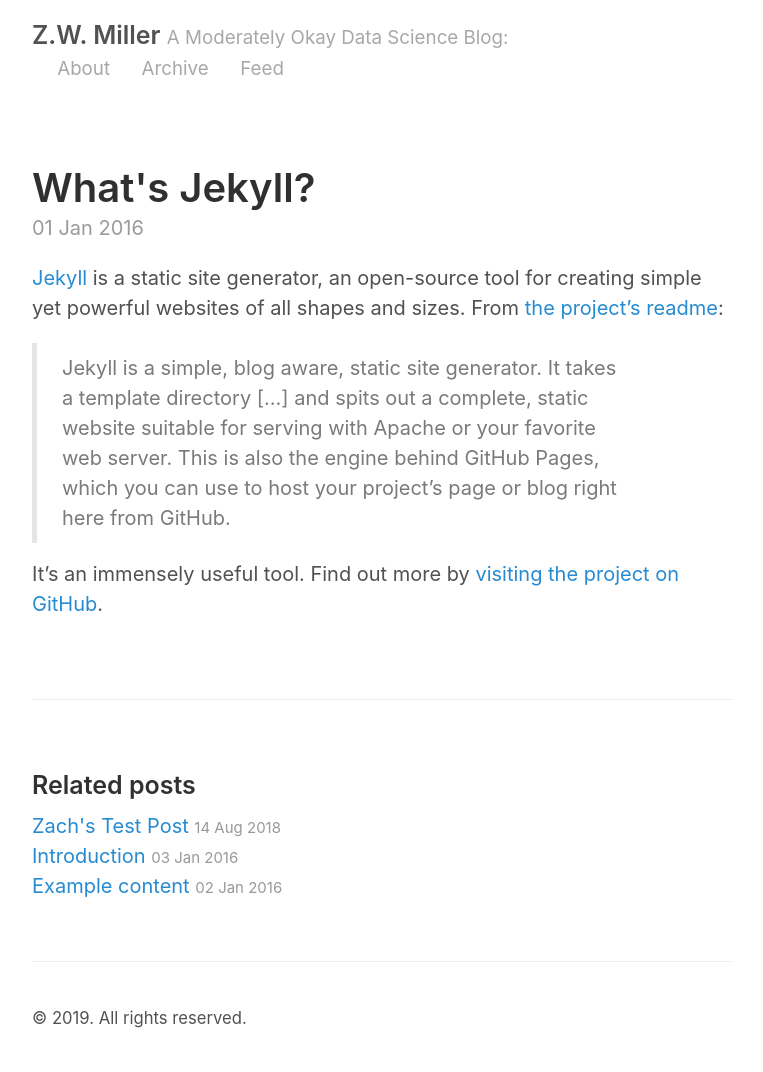
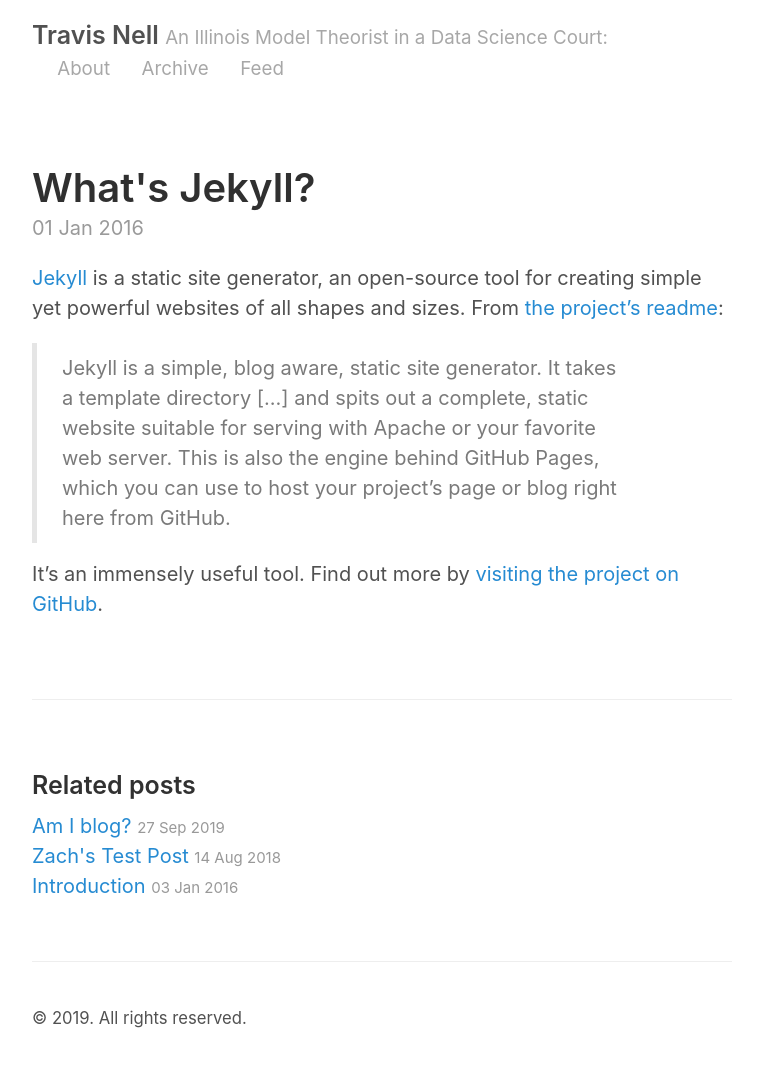
Before and after one commit to redundant/redundant.github.io, a Jekyll site: the page built from _posts/2016-01-01-whats-jekyll.md, in a window 1280 px wide. Shown: the whole page, without its empty margins (258-1021 px from the left). Built offline with Jekyll 4.4.1, drawn with Linux system fonts in a browser that asks for light colours.

Commit message:
Initial config and testing.

```diff
--- a/_config.yml
+++ b/_config.yml
@@ -2,9 +2,9 @@
 permalink:           pretty
 
 # Setup
-title:               Z.W. Miller
-tagline:             A Moderately Okay Data Science Blog
-url:                 http://zwmiller.github.io
+title:               Travis Nell
+tagline:             An Illinois Model Theorist in a Data Science Court
+url:                 http://redundant.github.io
 paginate:            2
 baseurl:             ""
 
@@ -17,14 +17,14 @@ sass:
 
 # About/contact
 author:
-  name:              Zach Miller
-  url:               https://twitter.com/zaglamir
-  email:             zach@thisismetis.com
+  name:              Travis Nell
+  url:               https://linkedin.com/in/travis-nell-7b8870107
+  email:             travj.nell@gmail.com
 
 # Custom vars
-version:             2.0.0
+version:             1.0.0
 github:
-  repo:              https://github.com/zwmiller
+  repo:              https://github.com/redundant
 
 # Gems
 gems:
```
Also changed, not shown: _posts/2019-09-27-test.md (added, +6 -0 lines).
